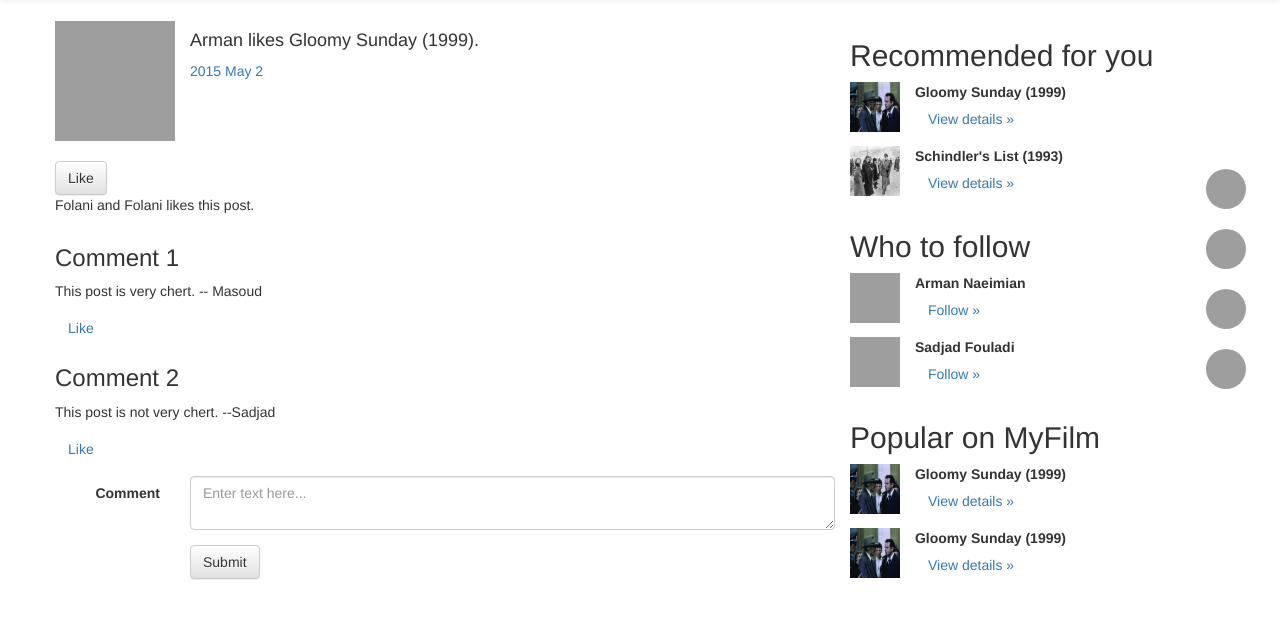
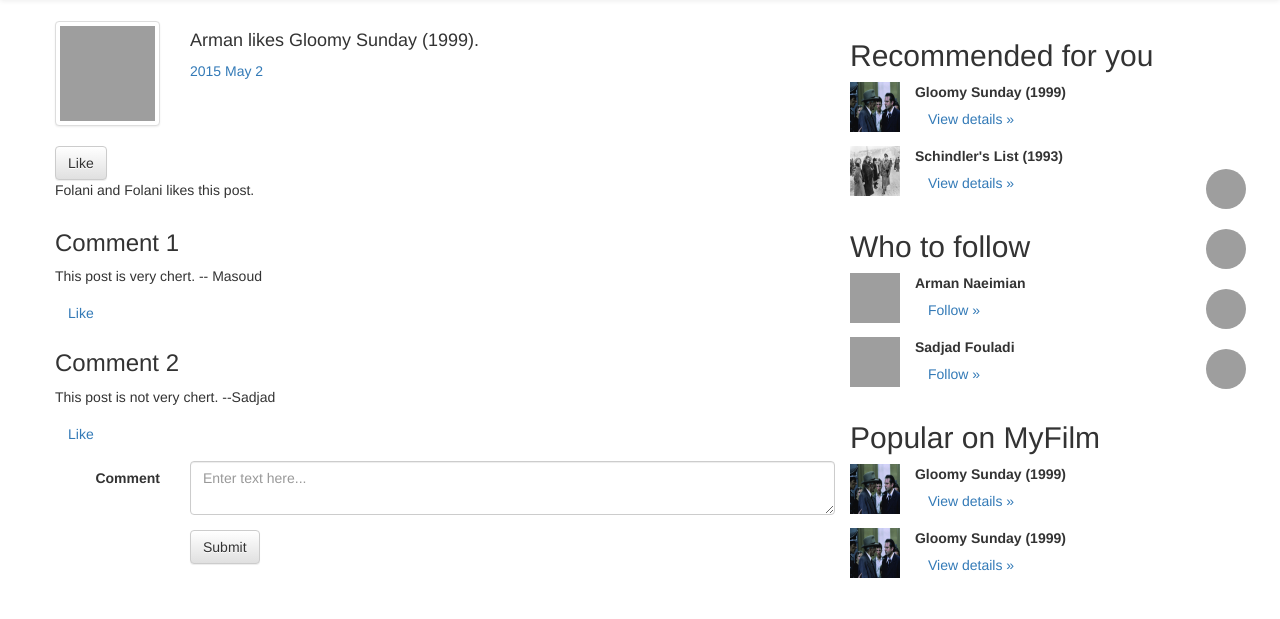
Before and after one commit to smmsadrnezh/myfilm, a Django app: page /posts/ in a window 1280 px wide. Shown: the part 51-670 px from the top of the page. Run offline with Django 3.2, Linux system fonts and the light colour scheme; some libraries are stand-ins or nearby versions; grey boxes are pictures that could not be loaded.

Commit message:
posts image margin

```diff
--- a/posts/templates/post.html
+++ b/posts/templates/post.html
@@ -1,7 +1,7 @@
 <div class="row clearfix" xmlns="http://www.w3.org/1999/html">
     <div class="row clearfix">
         <div class="col-md-2 column">
-            <img alt="140x140" src="http://lorempixel.com/120/120/"/>
+            <img class="img-thumbnail" alt="140x140" src="http://lorempixel.com/120/120/"/>
         </div>
         <div class="col-md-10 column">
             <h4>
```
